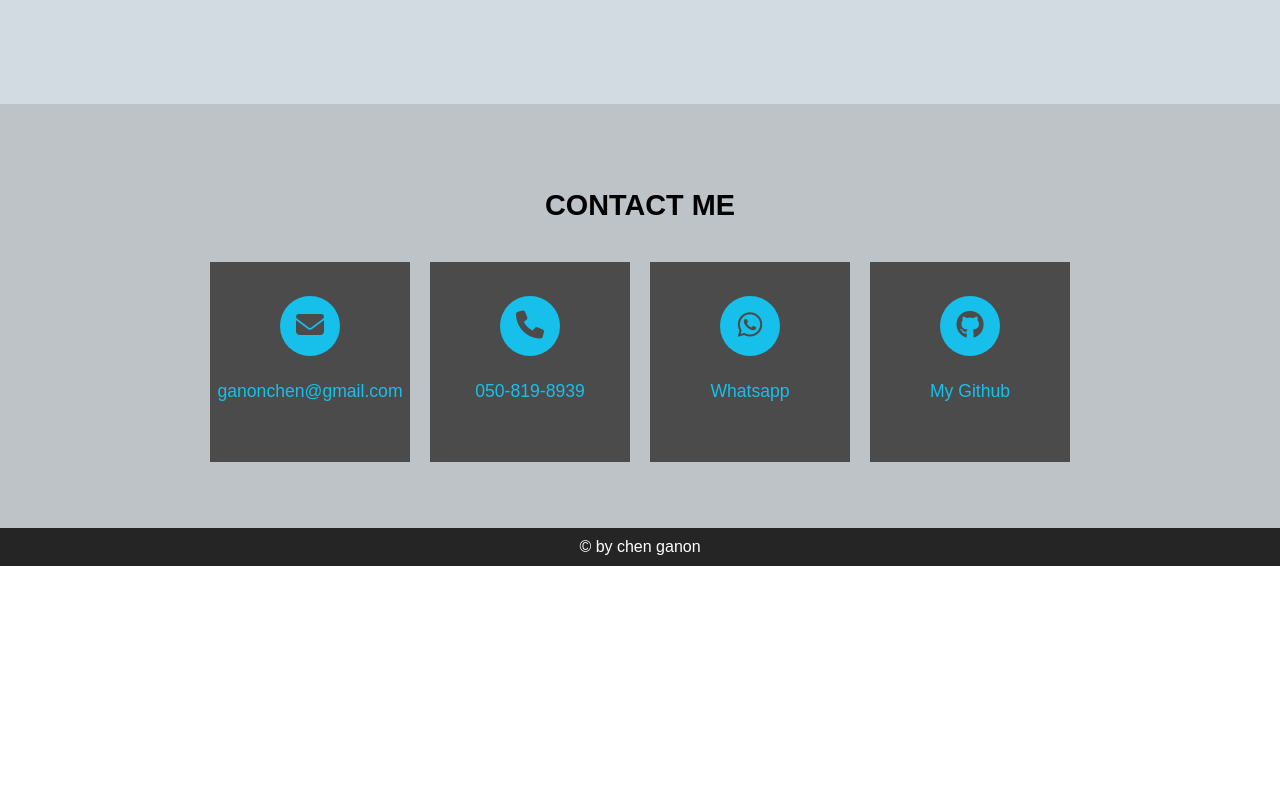
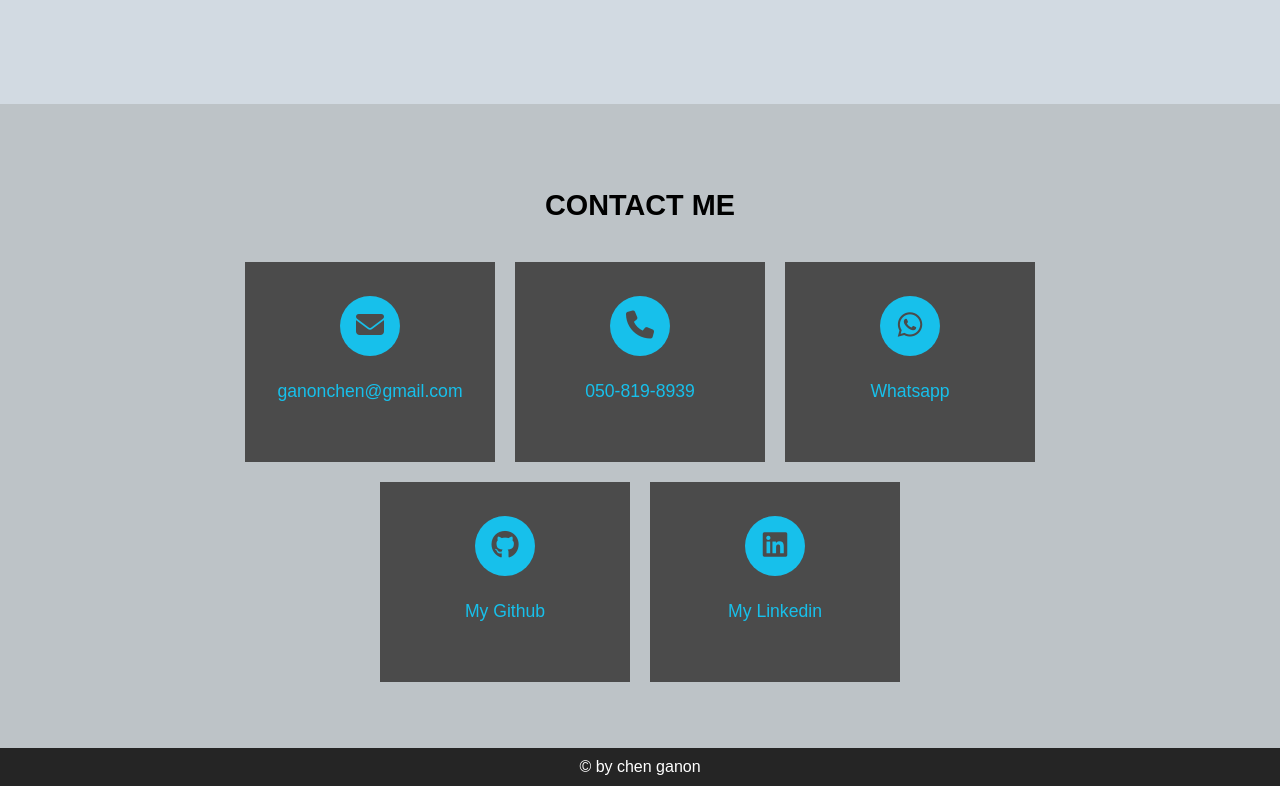
Before and after one commit to ChenGanon/portfolio, a React (Create React App) app: page /projects in a window 1280 px wide. Shown: the part 3465-4251 px from the top of the page. Before the commit the page ends 4031 px from the top, so only its background shows below. Built offline with nearby package versions, Linux system fonts and the light colour scheme.

Commit message:
add a link to linkedin

```diff
--- a/src/App.css
+++ b/src/App.css
@@ -72,12 +72,14 @@ nav ul {
   z-index: -1;
 }
 
-img, iframe {
+img,
+iframe {
   width: inherit;
   height: inherit;
 }
 
-.prev, .next {
+.prev,
+.next {
   width: 12%;
   height: inherit;
   position: absolute;
@@ -86,7 +88,7 @@ img, iframe {
   opacity: 0.2;
   /* background-color: rgba(255, 82, 82, .2); */
   z-index: 99;
-  transition: .45s;
+  transition: 0.45s;
   cursor: pointer;
   text-align: center;
 }
@@ -97,15 +99,16 @@ img, iframe {
   left: 0;
 }
 
-
-.prev:hover, .next:hover {
-  transition: .3s;
+.prev:hover,
+.next:hover {
+  transition: 0.3s;
   background-color: #4b4b4b;
   opacity: 0.8;
   /* background-color: rgba(255, 82, 82, .8); */
 }
 
-.prev span, .next span {
+.prev span,
+.next span {
   position: absolute;
   width: 0px;
   height: 0px;
@@ -122,8 +125,6 @@ img, iframe {
   border-color: transparent transparent transparent #fff;
   left: 35%;
 }
-
-
 
 #nav li {
   font-weight: 600;
@@ -332,7 +333,7 @@ footer {
   background-color: #4b4b4b;
   padding: 0 20px;
   margin: 10px 10px;
-  width: 20%;
+  width: 25%;
   height: 200px;
   display: flex;
   flex-direction: column;
@@ -421,9 +422,10 @@ input[type="submit"] {
       flex-direction: column;
     } */
 
-    iframe , label{
-      display: none;
-    }
+  iframe,
+  label {
+    display: none;
+  }
   .size {
     width: 100%;
     margin: 0 auto;
@@ -485,7 +487,6 @@ input[type="submit"] {
     margin: 10px;
   }
 
-
   .card .imgBox {
     width: 100%;
     height: 250px;
@@ -516,7 +517,7 @@ input[type="submit"] {
 
   .box-info {
     width: 100%;
-    flex-direction: column;
+    /* flex-direction: column; */
   }
   .box {
     width: inherit !important;
--- a/src/components/Contact.js
+++ b/src/components/Contact.js
@@ -31,6 +31,12 @@ class Contact extends Component {
               </a>
               <p>My Github </p>
             </div>
+            <div className="box">
+              <a href="https://linkedin.com/in/chen-ganon" target="_blank">
+              <i className="box-icon fab fa-linkedin"></i>
+              </a>
+              <p>My Linkedin</p>
+            </div>
           </div>
         </section>
       </main>
```
